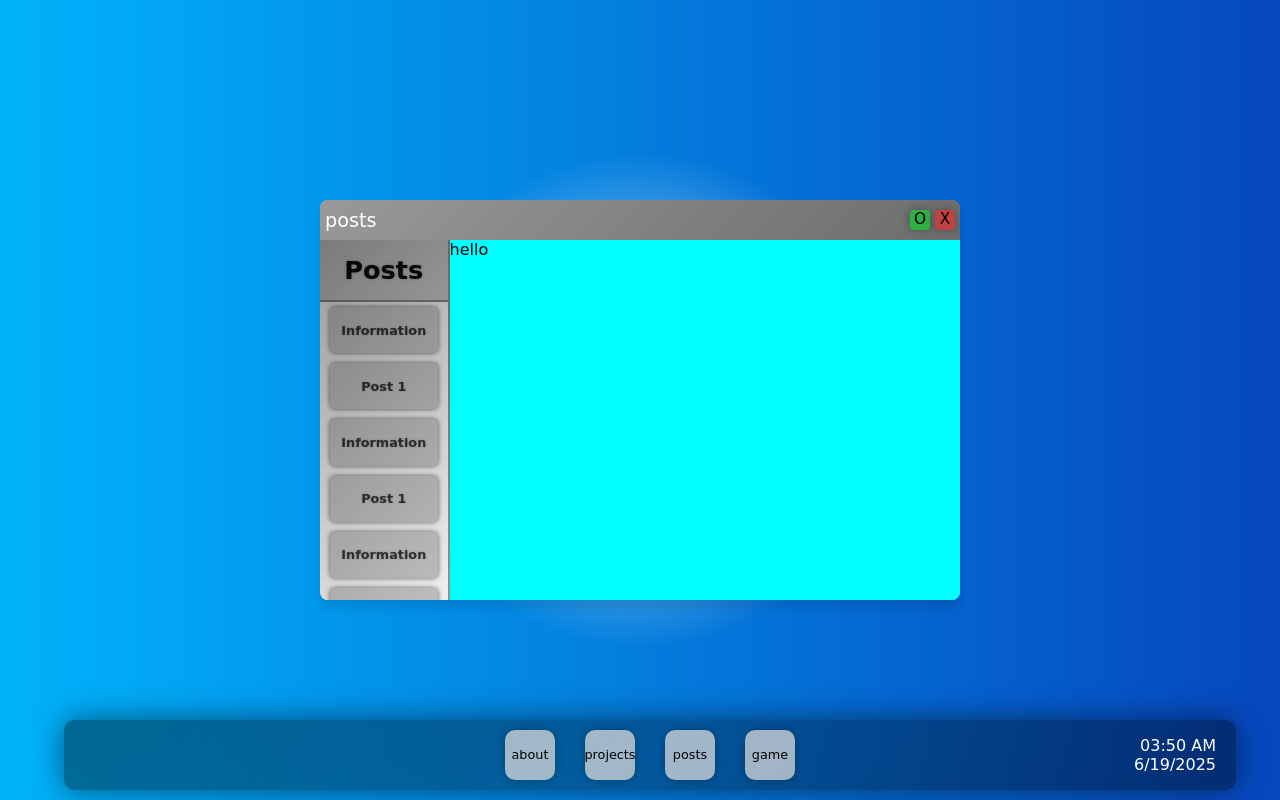
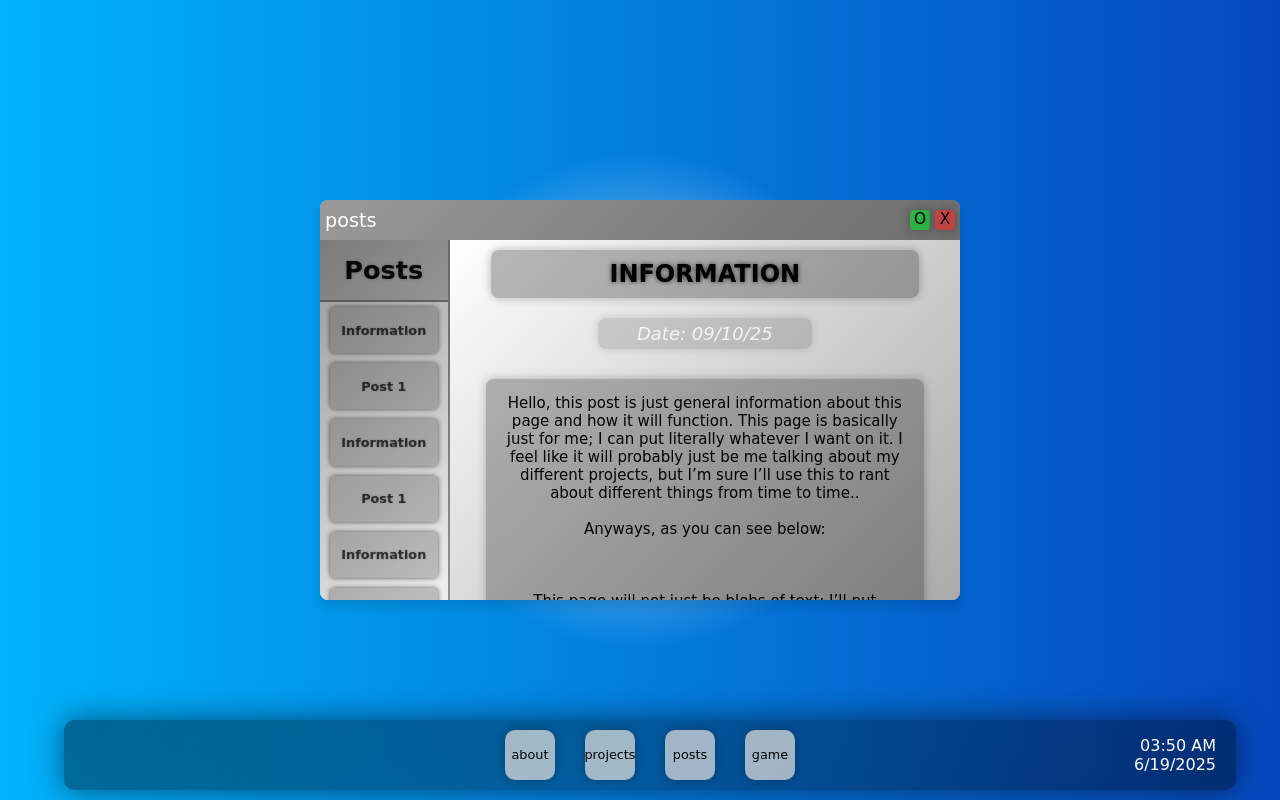
Before and after one commit to Alexanders91107/PersonalSite, a React (Vite) app: page / in a window 1280 px wide. Both pictures are taken after a click on the button "posts". Built offline with nearby package versions, Linux system fonts and the light colour scheme.

Commit message:
Worked on posts page

```diff
--- a/src/assets/components/Pages/Posts/Posts-content/css/generalPost.css
+++ b/src/assets/components/Pages/Posts/Posts-content/css/generalPost.css
@@ -3,8 +3,93 @@
     flex-direction: column;
     height: 100%;
     width: 100%;
-    background-color: aqua;
+    background-color: white;
+    background: linear-gradient(135deg, #ffffff 0%, #aaaaaa 100%);
     overflow-y: auto;
     scrollbar-width: none; /* Firefox */
     -ms-overflow-style: none; /* Internet Explorer and Edge */
 }
+
+.general-post-title{
+    font-size: 24px;
+    font-weight: bold;
+    text-align: center;
+    margin: 10px 0;
+    background: #00000044;
+    padding: 10px;
+    border-radius: 8px;
+    width: 80%;
+    align-self: center;
+    box-shadow: 0px 0px 10px #00000044;
+    text-shadow: 0px 0px 5px #333333;
+    transition: text-shadow 0.2s ease, box-shadow 0.2s ease, transform 0.2s ease;
+}
+
+.general-post-title:hover{
+    text-shadow: 0px 0px 8px #555555;
+    box-shadow: 0px 0px 15px #000000bb;
+    transform: scale(1.02);
+}
+
+.general-post-subtitle{
+    font-size: 18px;
+    font-style: italic;
+    text-align: center;
+    margin: 10px 0;
+    width: 80%;
+    align-self: center;
+    color: #ffffffcc;
+    background-color: #00000022;
+    width: 40%;
+    padding: 5px;
+    border-radius: 8px;
+    box-shadow: 0px 0px 10px #00000022;
+    transition: text-shadow 0.2s ease, box-shadow 0.2s ease, transform 0.2s ease;
+}
+
+.general-post-subtitle:hover{
+    box-shadow: 0px 0px 15px #00000033;
+    transform: scale(1.02);
+}
+
+.general-post-content{
+    font-size: 15px;
+    text-align: center;
+    justify-content: center;
+    align-items: center;
+    margin: 20px 0;
+    width: 80%;
+    align-self: center;
+    border-radius: 8px;
+    box-shadow: 0px 0px 10px #00000044;
+    background-color: #00000044;
+    padding: 15px;
+    transition: text-shadow 0.2s ease, box-shadow 0.2s ease, transform 0.2s ease;
+}
+
+.general-post-content:hover{
+    text-shadow: 0px 0px 5px #333333;
+    box-shadow: 0px 0px 15px #00000055;
+    transform: scale(1.02);
+}
+
+.general-post-image-container{
+    width: 80%;
+    height: 300px;
+    display: flex;
+    justify-content: center;
+    align-items: center;
+    align-self: center;
+    justify-self: center;
+    background-color: #00000055;
+    border-radius: 8px;
+    box-shadow: 0px 0px 10px #00000044;
+    padding: 10px;
+    margin: 20px 0;
+    transition: box-shadow 0.2s ease, transform 0.2s ease
+}
+
+.general-post-image-container:hover{
+    box-shadow: 0px 0px 15px #00000066;
+    transform: scale(1.02);
+}
--- a/src/assets/components/Pages/Posts/Posts-content/generalPost.jsx
+++ b/src/assets/components/Pages/Posts/Posts-content/generalPost.jsx
@@ -4,7 +4,20 @@ import './css/generalPost.css';
 function GeneralPost(){
     return (
         <div className="general-post-container">
-            hello
+            <div className = "general-post-title"> INFORMATION </div>
+            <div className = "general-post-subtitle"> Date: 09/10/25 </div>
+            <div className = "general-post-content">
+                Hello, this post is just general information about this page and how it will function. This page is basically just for me; I can put literally whatever I want on it. I feel like it will probably just be me talking about my different projects, but I’m sure I’ll use this to rant about different things from time to time..
+                <br/><br/>
+                Anyways, as you can see below:
+                <br/><br/><br/><br/>
+                This page will not just be blobs of text; I’ll put pictures, videos, and other things. These pages are just their React files, so I can do anything with them.
+                <br/><br/>
+                <div className = "general-post-image-container">
+                </div>
+                Anyways, that's it. Bye!
+                <br/><br/>
+            </div>
         </div>
     );
 }
--- a/src/assets/components/Pages/Posts/Posts-content/post1.jsx
+++ b/src/assets/components/Pages/Posts/Posts-content/post1.jsx
@@ -3,8 +3,19 @@ import './css/generalPost.css';
 
 function Post1(){
     return (
-        <div className="general-post-container">
-            post1
+        <div className="general-post-container"
+            style = {{background: "linear-gradient(135deg, #228339ff 0%, #065321ff 100%)"}}
+        >
+            <div className = "general-post-title"> SPOTIFY VIEWER </div>
+            <div className = "general-post-subtitle"> Date: 09/11/25 </div>
+            <div className = "general-post-content">
+                Hello, this post is about the Spotify Viewer project that I did a couple of months ago. This project was a mess; it was COMPLETELY changed from what it was initially supposed to be. I initially was planning on using a person's liked songs to create a network of songs, separate the songs into groups, and display other interesting information about their music taste. Anyways, I had the Spotify API and the network display set up, and then like HALF of the Spotify API was depreciated, and unfortunately, that included like literally everything I needed for the project. So, I still just scrapped the project and made a site where you can just view your recent listening trends for different time periods.
+                <br/><br/>
+                <div className = "general-post-image-container">
+                </div>
+                Anyways, that's it. Bye!
+                <br/><br/>
+            </div>
         </div>
     );
 }
```
